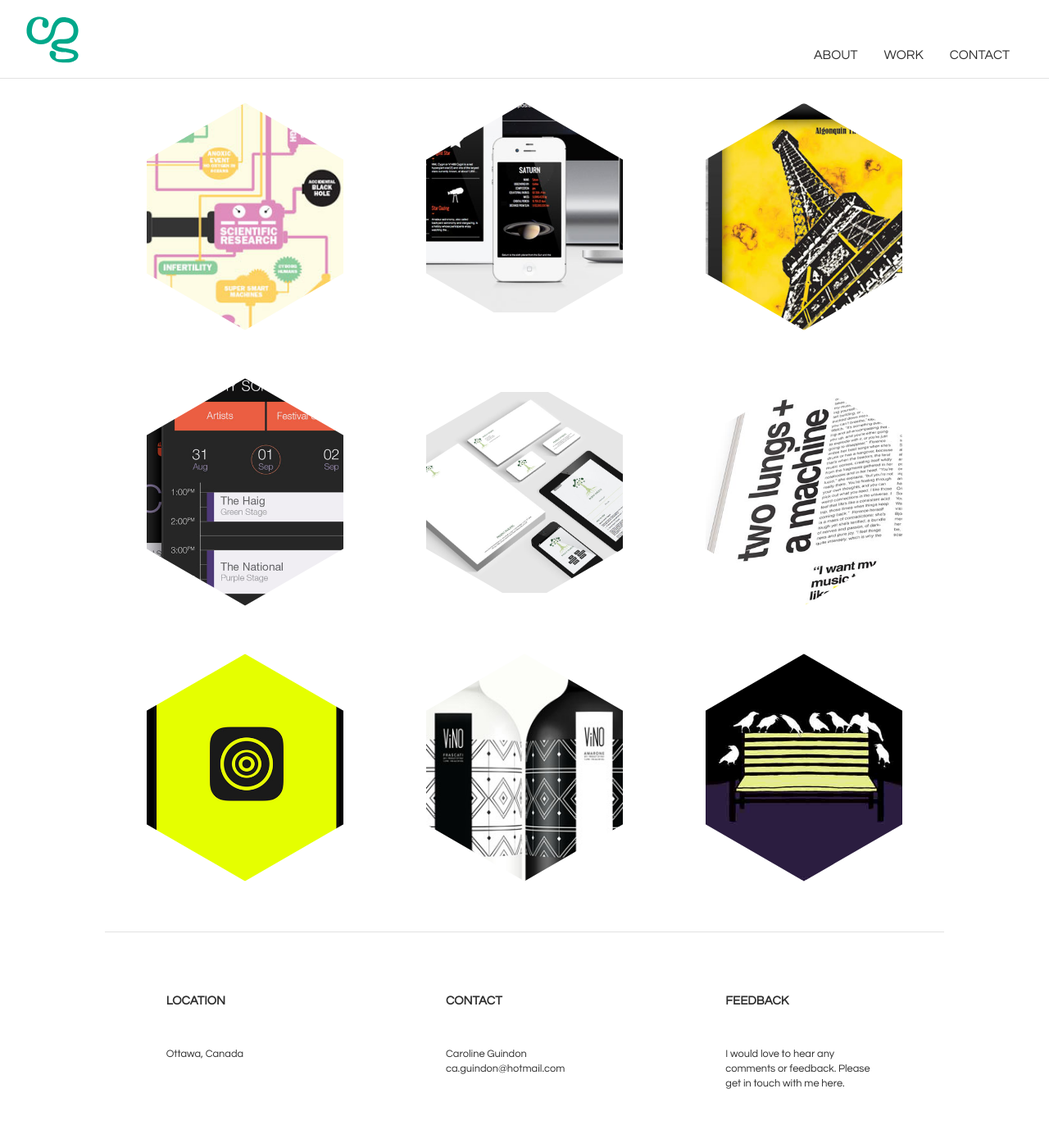
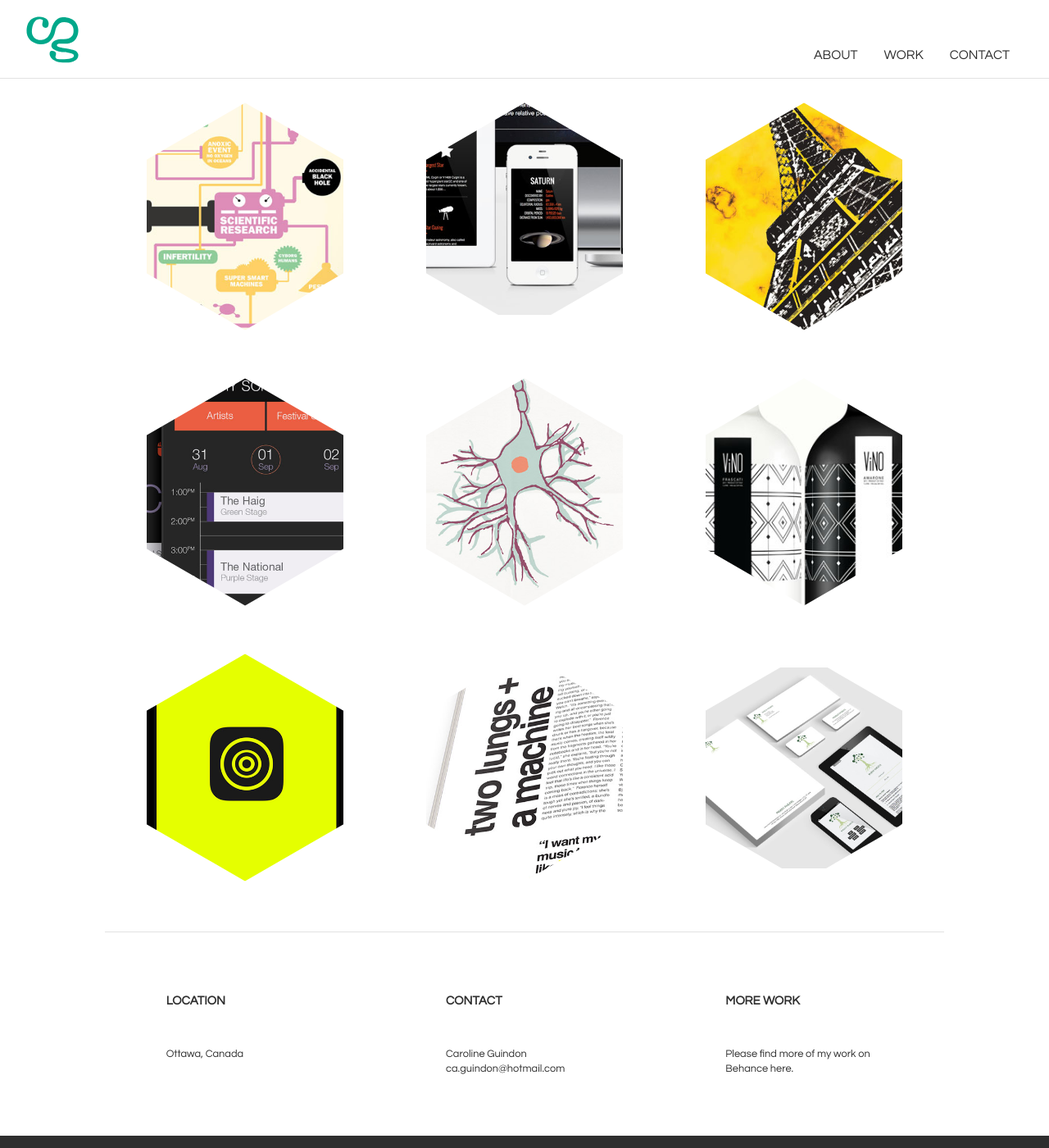
Before and after one commit to CGuindon/cgdesigned, a Jekyll site: the page built from work.html, in a window 1280 px wide and 1400 px high. Shown: the whole window at 82% size. Built offline with Jekyll 4.4.1, drawn with Linux system fonts in a browser that asks for light colours.

Commit message:
Updated pieces and added behance link

```diff
--- a/_includes/css/general.css
+++ b/_includes/css/general.css
@@ -83,7 +83,6 @@ header a:hover {
 }
 
 header {
-
 	background: #fff;
 	width: 100%;
 	height: 6em;
@@ -322,9 +321,9 @@ header li {
 }
 
 .piece5 {
-	background-position: 50% 56%;
+	background-position: 55% 56%;
     background-size: 250%;
-    background-image: url(../img/poster-hitchcock.jpg);
+    background-image: url(../img/poster-tweed2.jpg);
 }
 
 .piece6 {
--- a/_layouts/default.html
+++ b/_layouts/default.html
@@ -100,8 +100,8 @@
       <div class="unit unit-xs-1 unit-s-1-3 unit-m-1-3 unit-l-1-3" >
         <div class="unit-spacer">
           <div class="contact-info">
-          <h3>Feedback</h3>
-           <p>I would love to hear any comments or feedback. Please get in touch with me <a href="mailto:ca.guindon@hotmail.com">here</a>.</p>
+          <h3>More Work</h3>
+           <p>Please find more of my work on Behance <a href="https://www.behance.net/cguindon">here</a>.</p>
           </div>
         </div>
       </div>
--- a/work.html
+++ b/work.html
@@ -42,17 +42,18 @@ layout: default
 
 		<div class="unit unit-xs-1 unit-s-1-2 unit-m-1-3 unit-l-1-3" >
 			<div class="unit-spacer">
-				<a href="img/logo-pf-pressed.jpg" data-lightbox="portfolio9" title="Parent Finders Branding">
-				<div class="hexagon hexagon2"><div class="hexagon-in1"><div class="hexagon-in2 piece9"></div></div></div></a>
-				<a href="img/stationnery-pf.jpg" data-lightbox="portfolio9" title="Parent Finders Branding"></a>
+				<a href="img/poster-tweed1.jpg" data-lightbox="portfolio5" title="Medical Cannabis Poster Series">
+				<div class="hexagon hexagon2"><div class="hexagon-in1"><div class="hexagon-in2 piece5"></div></div></div></a>
+				<a href="img/poster-tweed2.jpg" data-lightbox="portfolio5" title="Medical Cannabis Poster Series"></a>
+				<a href="img/poster-tweed3.jpg" data-lightbox="portfolio5" title="Medical Cannabis Poster Series"></a>
 			</div>
 		</div>
 
 		<div class="unit unit-xs-1 unit-s-1-2 unit-m-1-3 unit-l-1-3" >
 			<div class="unit-spacer">
-				<a href="img/spread-florence.jpg" data-lightbox="portfolio6" title="Mock spread for Nylon Magazine">
-				<div class="hexagon hexagon2"><div class="hexagon-in1"><div class="hexagon-in2 piece6"></div></div></div></a>
-				<a href="img/spread-florence3.jpg" data-lightbox="portfolio6" title="Mock spread for Nylon Magazine"></a>
+				<a href="img/package-vino.jpg" data-lightbox="portfolio8" title="Vino Wine Packaging">
+				<div class="hexagon hexagon2"><div class="hexagon-in1"><div class="hexagon-in2 piece8"></div></div></div></a>
+				<a href="img/stationnery-vino.jpg" data-lightbox="portfolio8" title="Vino Branding"></a>
 			</div>
 		</div>
 
@@ -69,17 +70,22 @@ layout: default
 
 		<div class="unit unit-xs-1 unit-s-1-2 unit-m-1-3 unit-l-1-3" >
 			<div class="unit-spacer">
-				<a href="img/package-vino.jpg" data-lightbox="portfolio8" title="Vino Wine Packaging">
-				<div class="hexagon hexagon2"><div class="hexagon-in1"><div class="hexagon-in2 piece8"></div></div></div></a>
+				<a href="img/spread-florence.jpg" data-lightbox="portfolio6" title="Mock spread for Nylon Magazine">
+				<div class="hexagon hexagon2"><div class="hexagon-in1"><div class="hexagon-in2 piece6"></div></div></div></a>
+				<a href="img/spread-florence3.jpg" data-lightbox="portfolio6" title="Mock spread for Nylon Magazine"></a>
 			</div>
 		</div>
 
-			<div class="unit unit-xs-1 unit-s-1-2 unit-m-1-3 unit-l-1-3" >
+
+		<div class="unit unit-xs-1 unit-s-1-2 unit-m-1-3 unit-l-1-3" >
 			<div class="unit-spacer">
-				<a href="img/poster-hitchcock.jpg" data-lightbox="portfolio5" title="Hitchcock Event Poster">
-				<div class="hexagon hexagon2"><div class="hexagon-in1"><div class="hexagon-in2 piece5"></div></div></div></a>
+				<a href="img/logo-pf-pressed.jpg" data-lightbox="portfolio9" title="Parent Finders Branding">
+				<div class="hexagon hexagon2"><div class="hexagon-in1"><div class="hexagon-in2 piece9"></div></div></div></a>
+				<a href="img/stationnery-pf.jpg" data-lightbox="portfolio9" title="Parent Finders Branding"></a>
 			</div>
 		</div>
+
+
 
 	</section>
 	</div>
```
Also changed, not shown: img/poster-extinction.jpg, img/poster-filmnoir.jpg, img/poster-tweed1.jpg (added), img/poster-tweed2.jpg (added), img/poster-tweed3.jpg (added), img/spread-florence.jpg, img/spread-florence3.jpg, img/stationnery-vino.jpg (added), img/website-lookup.jpg.
